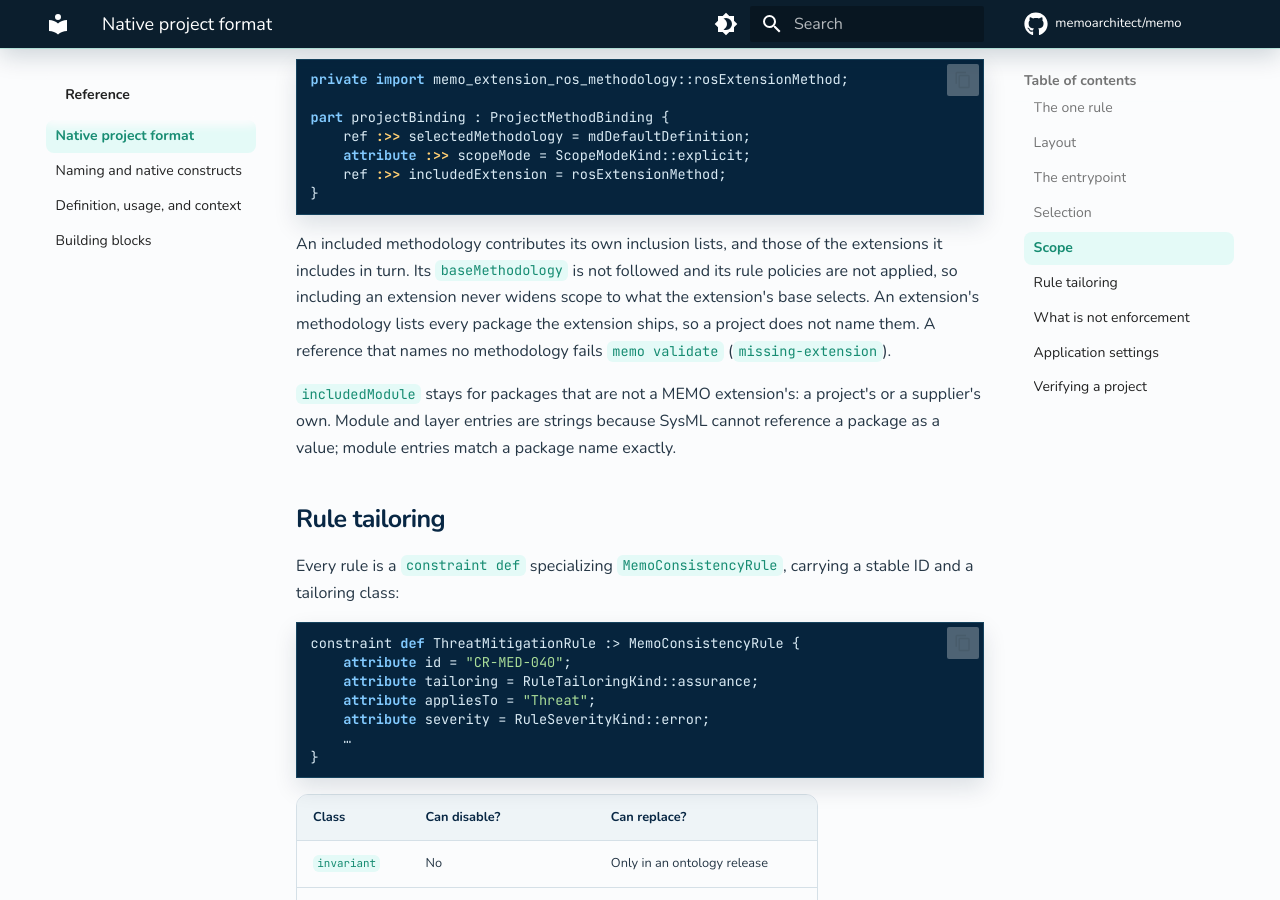
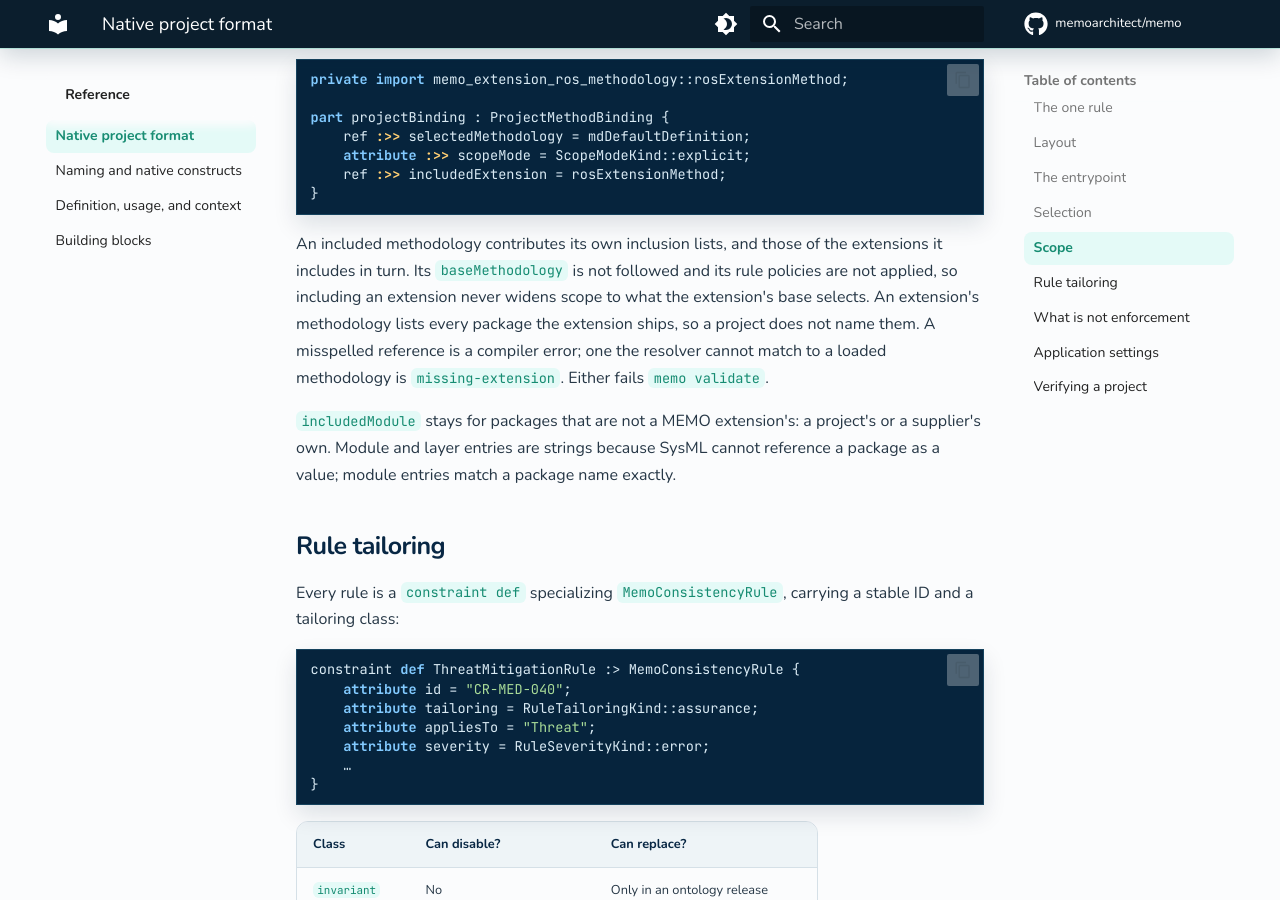
Before and after one commit to memoarchitect/memo, an MkDocs documentation site: the page built from docs/reference/native-project-format.md, in a window 1280 px wide and 900 px high, scrolled down 3295 px. Built offline with MkDocs 1.6.1 and Material for MkDocs 9.7.7, drawn with Linux system fonts in a browser that asks for light colours; comment, search, counter and statistics services are not loaded.

Commit message:
test: an example that imports an extension selects it
The surgical-closure-workflow omission was found by hand; the test now finds
the next one, following includedExtension transitively. Docs say what a
misspelled includedExtension does: it is a compiler error under SysIDE and
OpenSysML alike, and missing-extension is the resolver's backstop.

Co-Authored-By: Claude Opus 5.5 <noreply@anthropic.com>

```diff
--- a/docs/reference/native-project-format.md
+++ b/docs/reference/native-project-format.md
@@ -160,8 +160,9 @@ An included methodology contributes its own inclusion lists, and those of the
 extensions it includes in turn. Its `baseMethodology` is not followed and its
 rule policies are not applied, so including an extension never widens scope to
 what the extension's base selects. An extension's methodology lists every
-package the extension ships, so a project does not name them. A reference that
-names no methodology fails `memo validate` (`missing-extension`).
+package the extension ships, so a project does not name them. A misspelled
+reference is a compiler error; one the resolver cannot match to a loaded
+methodology is `missing-extension`. Either fails `memo validate`.
 
 `includedModule` stays for packages that are not a MEMO extension's: a
 project's or a supplier's own. Module and layer entries are strings because
```
Also changed, not shown: docs/release-notes.md (+1 -1 lines), extensions/README.md (+5 -3 lines), 1 other file.
